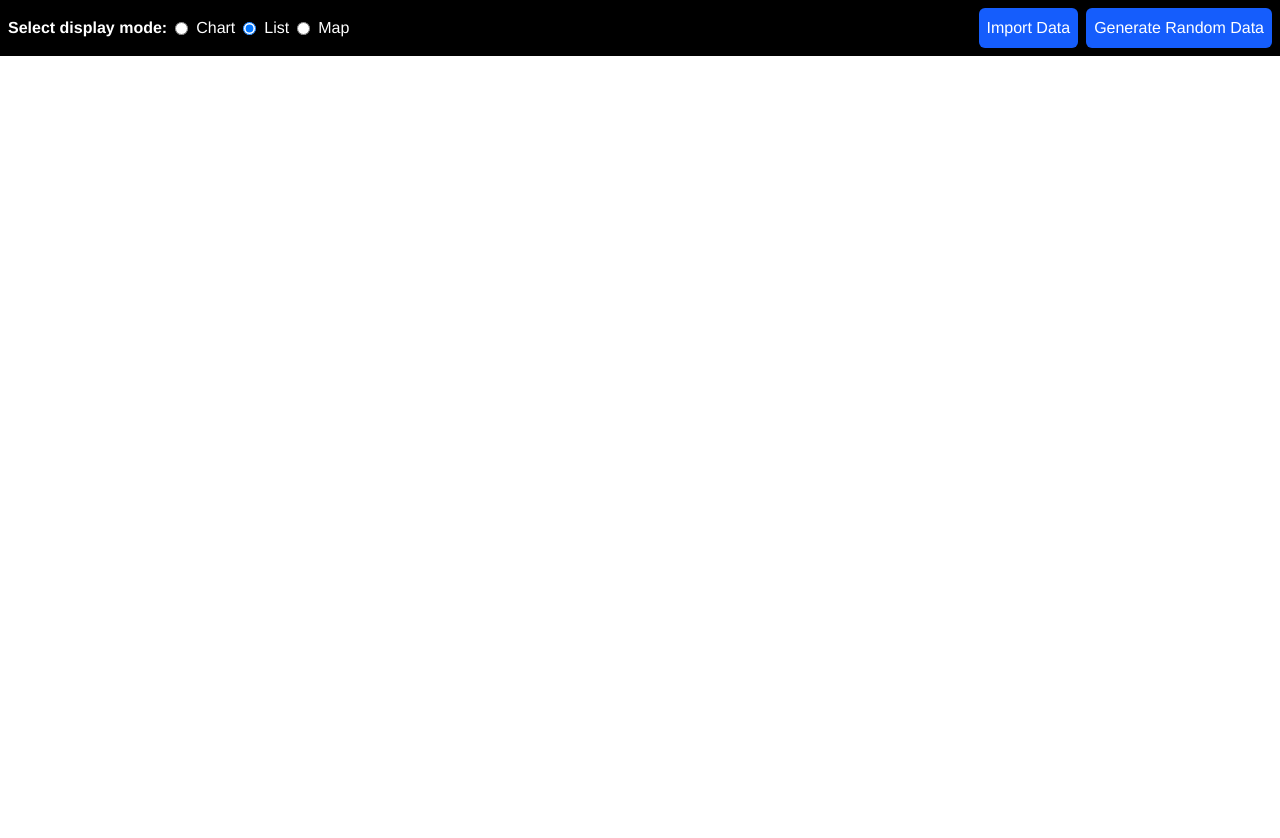
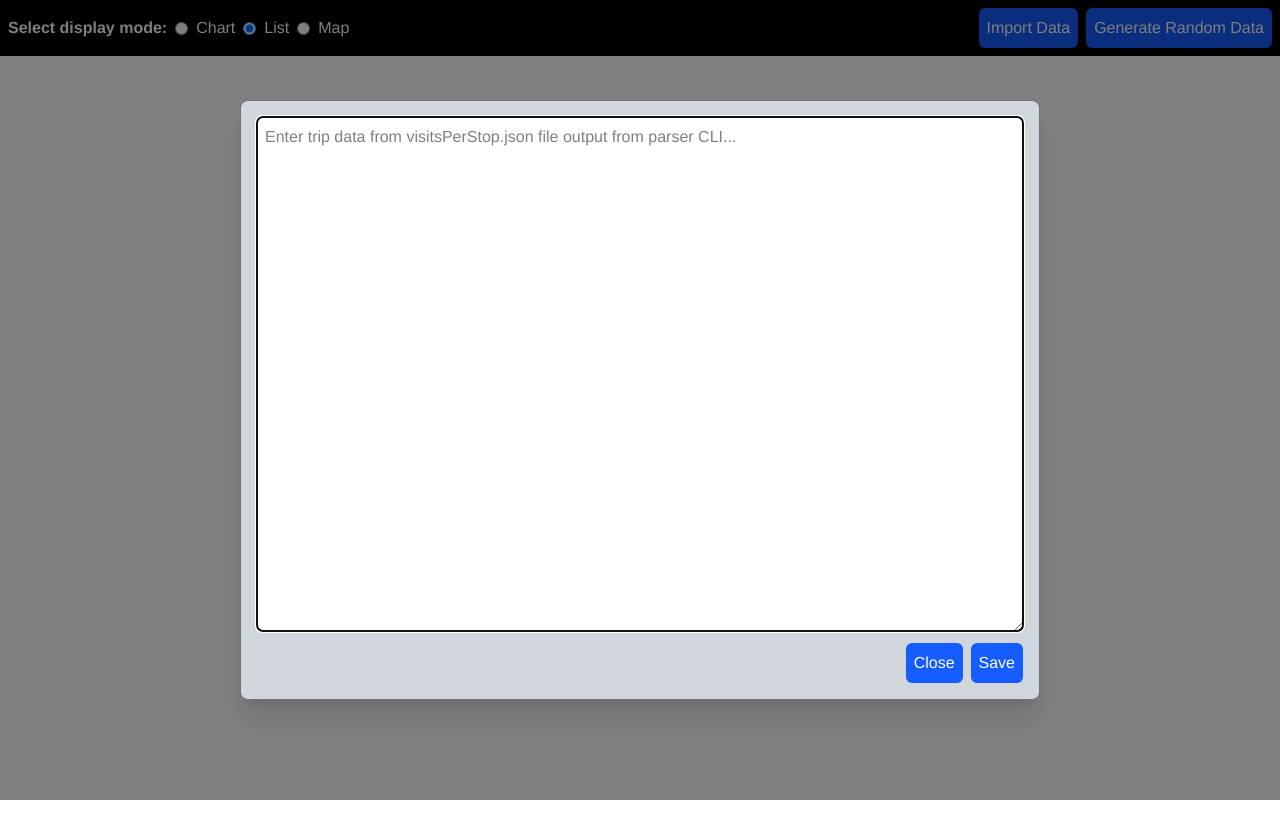
Before and after one commit to josephblair92/smarttrip, a React (Vite) app in the folder ui/: page / in a window 1280 px wide. Both pictures are taken after a click on the button "Import Data". Shown: the top 838 px of the page. Before the commit the page ends 816 px from the top, so only its background shows below. Built offline with nearby package versions, Linux system fonts and the light colour scheme; what chartjs-plugin-autocolors would draw is missing.

Commit message:
Add data input functionality

```diff
--- a/ui/src/App.tsx
+++ b/ui/src/App.tsx
@@ -3,6 +3,7 @@ import { StopRanking } from "./components/StopRanking";
 import { Map } from "./components/Map";
 import { useState } from "react";
 import { DisplayTypes, type DisplayProps, type DisplayType } from "./types";
+import { DataInputModal } from "./components/DataInputModal";
 
 const localData = import.meta.glob('./data/visitsPerStop.json', { eager: true, import: 'default' })?.['./data/visitsPerStop.json'];
 
@@ -16,6 +17,7 @@ export default function App () {
     const [selectedDisplay, setSelectedDisplay] = useState<DisplayType>(DisplayTypes.LIST)
     // @ts-expect-error TS(2345) should be allowed because the default state is no visit history
     const [stopData, setStopData] = useState<Record<string, number[]>>(localData ?? {})
+    const [isInputModalOpen, setIsInputModalOpen] = useState(false)
     const DisplayComponent = displayComponents[selectedDisplay]
     return <div className="flex flex-col gap-4">
         <div className="flex justify-between p-2 h-14 bg-black text-white">
@@ -29,10 +31,11 @@ export default function App () {
                 <label htmlFor="chart">Map</label>
             </div>
             <div className="flex gap-2 items-center">
-                <button className="bg-blue-600 p-2 rounded-md">Import Data</button>
+                <button className="bg-blue-600 p-2 rounded-md" onClick={() => setIsInputModalOpen(true)}>Import Data</button>
                 <button className="bg-blue-600 p-2 rounded-md">Generate Random Data</button>
             </div>
         </div>
         <DisplayComponent data={stopData} />
+        <DataInputModal isOpen={isInputModalOpen} onClose={() => setIsInputModalOpen(false)} onSaveData={setStopData} />
     </div>
 }
--- /dev/null
+++ b/ui/src/components/DataInputModal.tsx
@@ -0,0 +1,72 @@
+import { useEffect, useRef, useState } from "react"
+import stopLines from "../data/stopLines.json"
+
+export interface DataInputModalProps {
+    isOpen: boolean
+    onClose: () => void
+    onSaveData: (data: Record<string, number[]>) => void
+}
+
+export function DataInputModal ({ isOpen, onClose, onSaveData }: DataInputModalProps) {
+    const dialogRef = useRef<HTMLDialogElement>(null)
+    const inputRef = useRef<HTMLTextAreaElement>(null)
+    const [parseError, setParseError] = useState(false)
+
+    useEffect(() => {
+        const dialog = dialogRef.current
+        if (!dialog) return
+        if (isOpen) {
+            dialog.showModal()
+        } else {
+            dialog.close()
+        }
+    }, [isOpen])
+
+    const onCancel = (e: React.SyntheticEvent) => {
+        e.preventDefault()
+        onClose()
+    }
+
+    const isValidFormat = (data: any) => {
+        const keys = Object.keys(data)
+        const values = Object.values(data)
+        if (keys.some(stop => !stopLines[stop as keyof typeof stopLines])) {
+            return false
+        } else if (values.some(value => !Array.isArray(value) || value.some(entry => typeof entry !== "number"))) {
+            return false
+        }
+        return true
+    }
+
+    const saveData = () => {
+        const textarea = inputRef.current
+        if (!textarea) return
+        try {
+            const data = JSON.parse(textarea.value)
+            if (!isValidFormat(data)) {
+                setParseError(true)
+            } else {
+                setParseError(false)
+                onSaveData(data)
+                onClose()
+            }
+        } catch (e) {
+            setParseError(true)
+        }
+    }
+
+    if (!isOpen) return <></>
+
+    return <div className="flex h-screen w-screen items-center justify-center">
+        <dialog ref={dialogRef} onCancel={onCancel} className="flex flex-col m-auto w-200 h-150 gap-3 p-4 rounded-lg border-1 border-gray-500 shadow-xl bg-gray-300 backdrop:bg-black/50">
+            <textarea ref={inputRef} className="bg-white rounded-md grow p-2" placeholder="Enter trip data from visitsPerStop.json file output from parser CLI..." />
+            <div className="flex justify-between items-center">
+                <span className="text-red-600">{parseError ? 'Error parsing data.' : ''}</span>
+                <div className="flex gap-2">
+                    <button className="bg-blue-600 p-2 rounded-md text-white" onClick={onClose}>Close</button>
+                    <button className="bg-blue-600 p-2 rounded-md text-white" onClick={saveData}>Save</button>
+                </div>
+            </div>
+        </dialog>
+    </div>
+}
```
